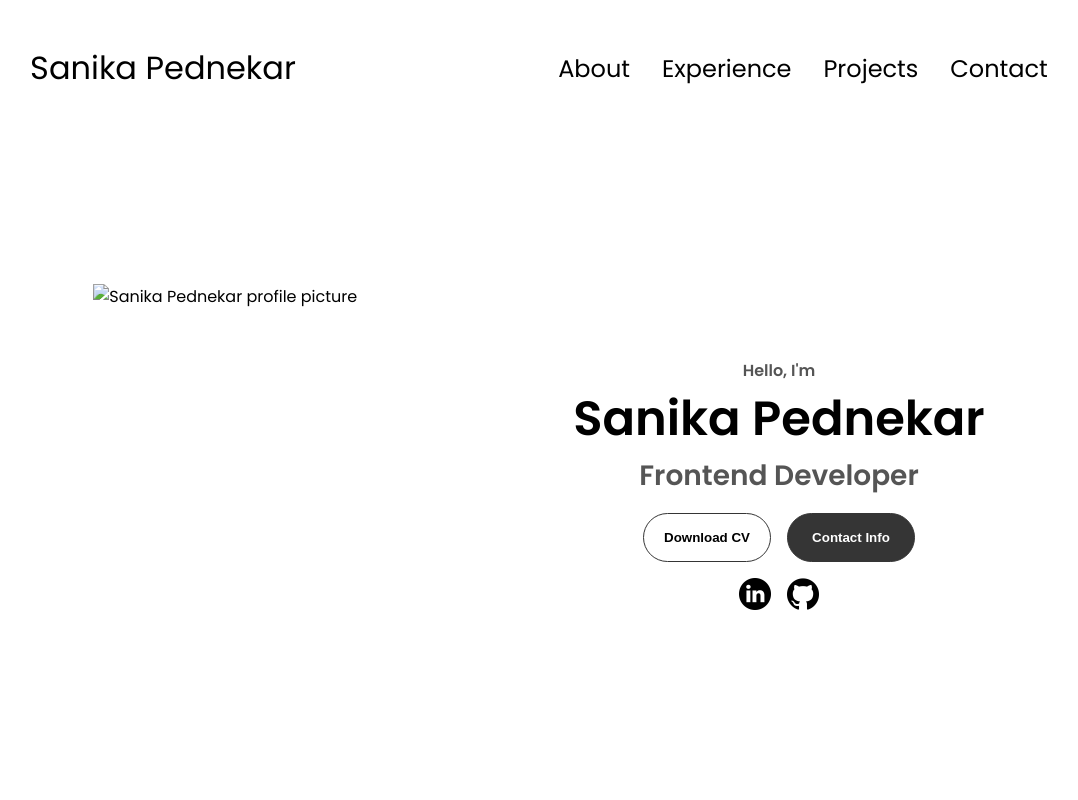
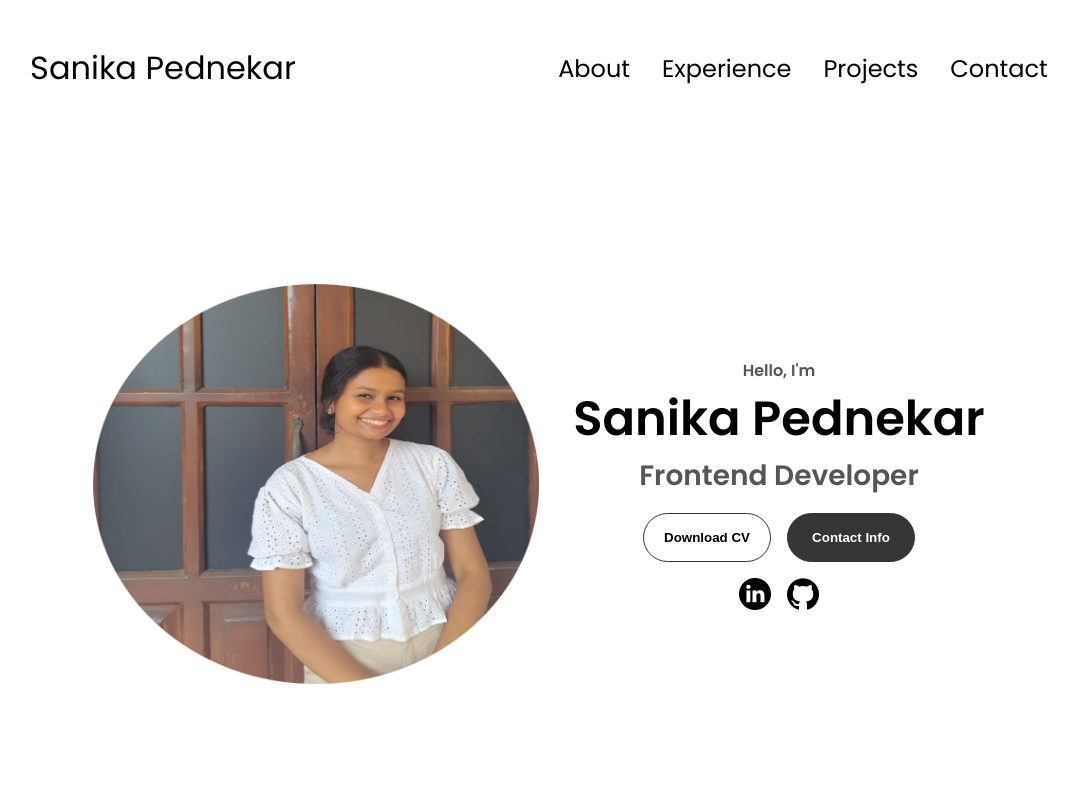
Before and after one commit to SanikaP06/Portfolio, a plain HTML site: page index.html in a window 1280 px wide. Shown: the top 800 px of the page, without its empty margins (101-1179 px from the left). Drawn offline with Linux system fonts and the light colour scheme; the site is published under a folder, as on GitHub Pages, so addresses that start at the root find nothing.

Commit message:
Update index.html

```diff
--- a/index.html
+++ b/index.html
@@ -38,7 +38,7 @@
       </nav>
       <section id="profile">
         <div class="section__pic-container">
-          <img src="/assets/profileimg.png" alt="Sanika Pednekar profile picture" />
+          <img src="profileimg.png" alt="Sanika Pednekar profile picture" />
         </div>
         <div class="section__text">
           <p class="section__text__p1">Hello, I'm</p>
```
